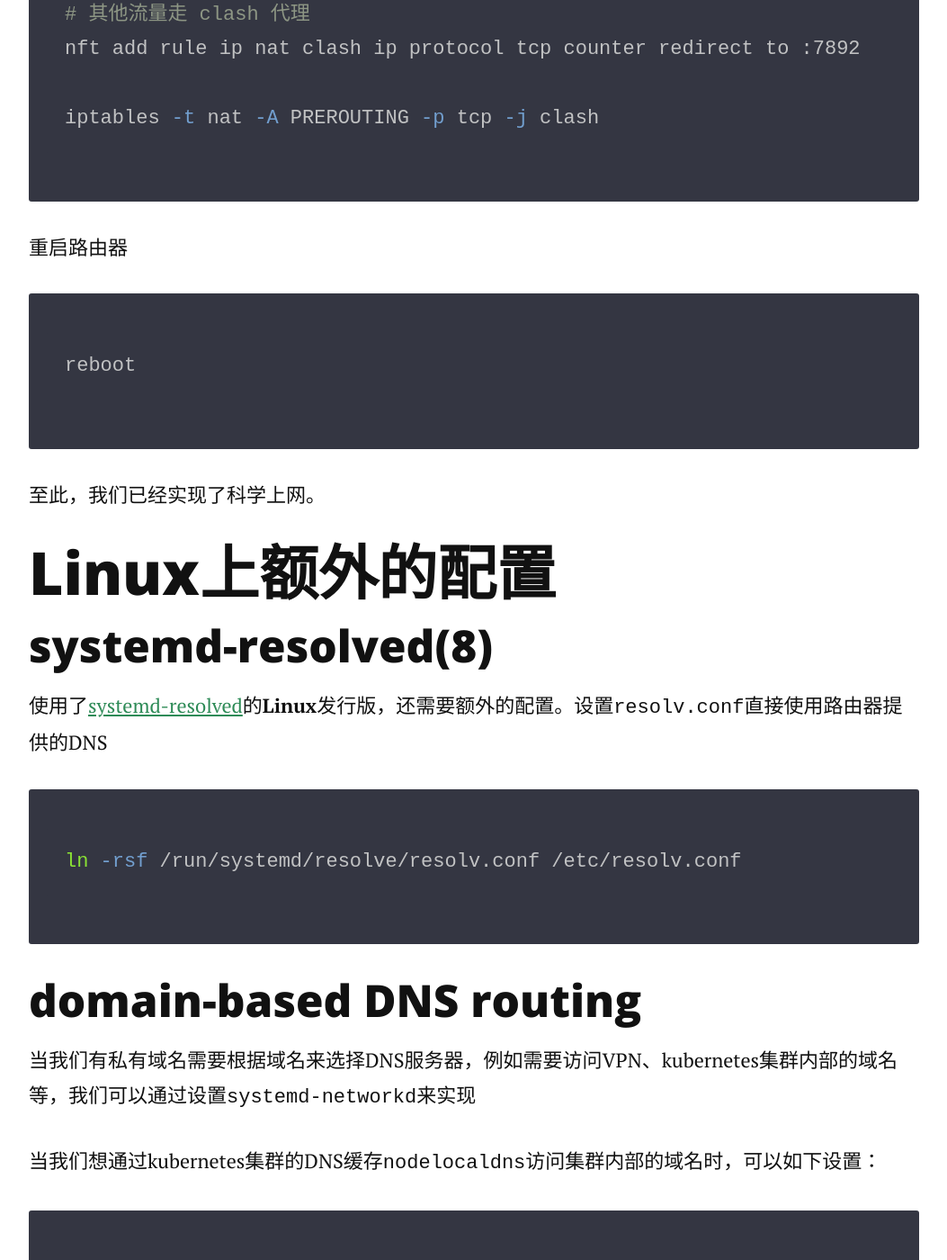
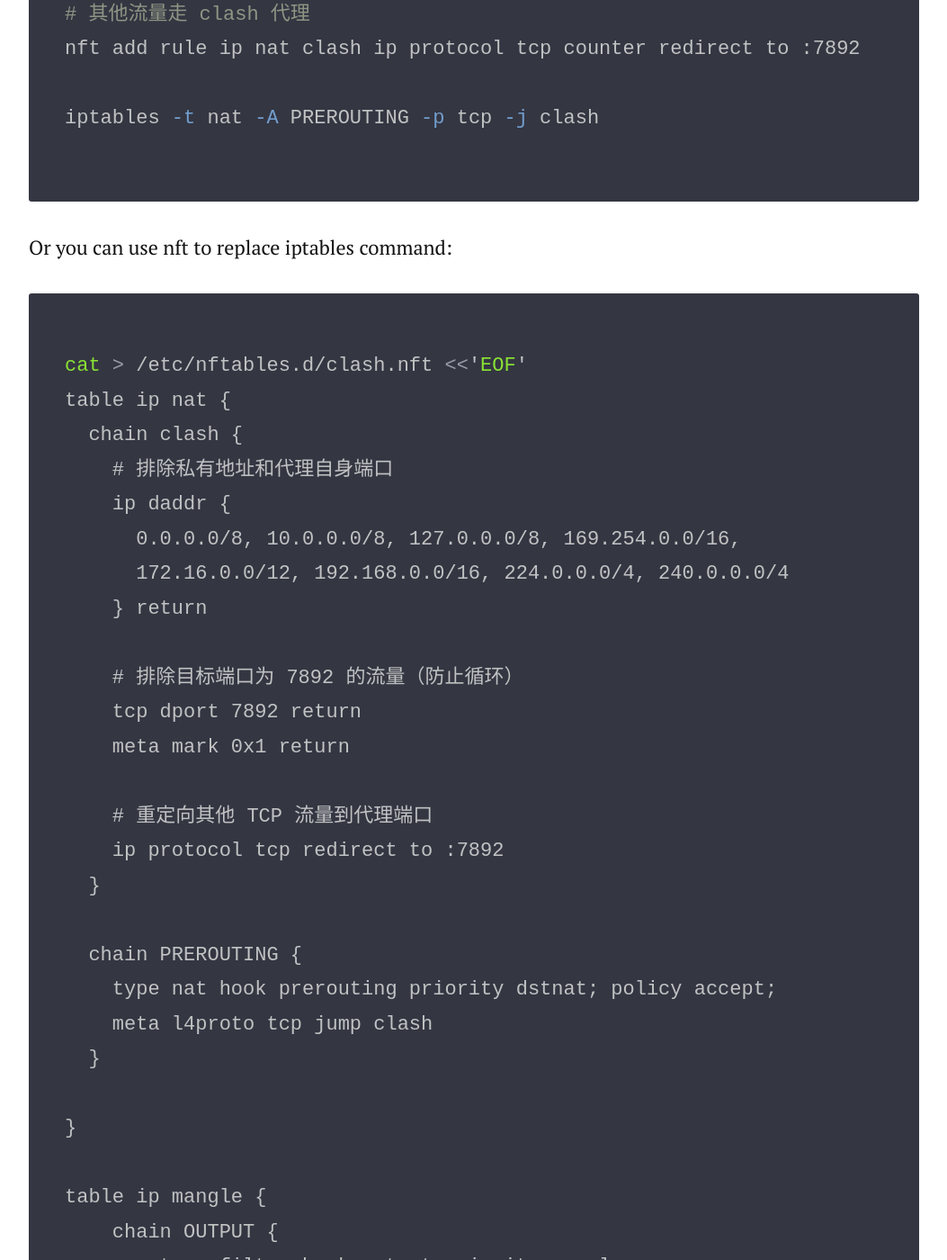
Before and after one commit to magichuihui/magichuihui.github.io, a Jekyll site: the page built from _posts/2022-12-11-openwrt-with-clash.md, in a window 1280 px wide and 1400 px high, scrolled down 9766 px. Shown: the whole window at 90% size, without its empty margins (113-1166 px from the left). Built offline with Jekyll 4.4.1, drawn with Linux system fonts in a browser that asks for light colours; nearby versions of some CDN libraries; comment, search, counter and statistics services are not loaded; some of the changed text lies outside the part shown.

Commit message:
post: Add nft to replace iptables

````diff
--- a/_posts/2022-12-11-openwrt-with-clash.md
+++ b/_posts/2022-12-11-openwrt-with-clash.md
@@ -207,6 +207,44 @@ nft add rule ip nat clash ip protocol tcp counter redirect to :7892
 iptables -t nat -A PREROUTING -p tcp -j clash
 ```
 
+Or you can use nft to replace iptables command:
+
+```bash
+cat > /etc/nftables.d/clash.nft <<'EOF'
+table ip nat {
+  chain clash {
+    # 排除私有地址和代理自身端口
+    ip daddr {
+      0.0.0.0/8, 10.0.0.0/8, 127.0.0.0/8, 169.254.0.0/16,
+      172.16.0.0/12, 192.168.0.0/16, 224.0.0.0/4, 240.0.0.0/4
+    } return
+
+    # 排除目标端口为 7892 的流量（防止循环）
+    tcp dport 7892 return
+    meta mark 0x1 return
+
+    # 重定向其他 TCP 流量到代理端口
+    ip protocol tcp redirect to :7892
+  }
+
+  chain PREROUTING {
+    type nat hook prerouting priority dstnat; policy accept;
+    meta l4proto tcp jump clash
+  }
+
+}
+
+table ip mangle {
+    chain OUTPUT {
+        type filter hook output priority mangle;
+        ip daddr != 127.0.0.1 meta skuid clash mark set 0x1
+    }
+}
+EOF
+
+nft -f /etc/nftables.d/clash.nft
+```
+
 重启路由器
 
 ```bash
````
